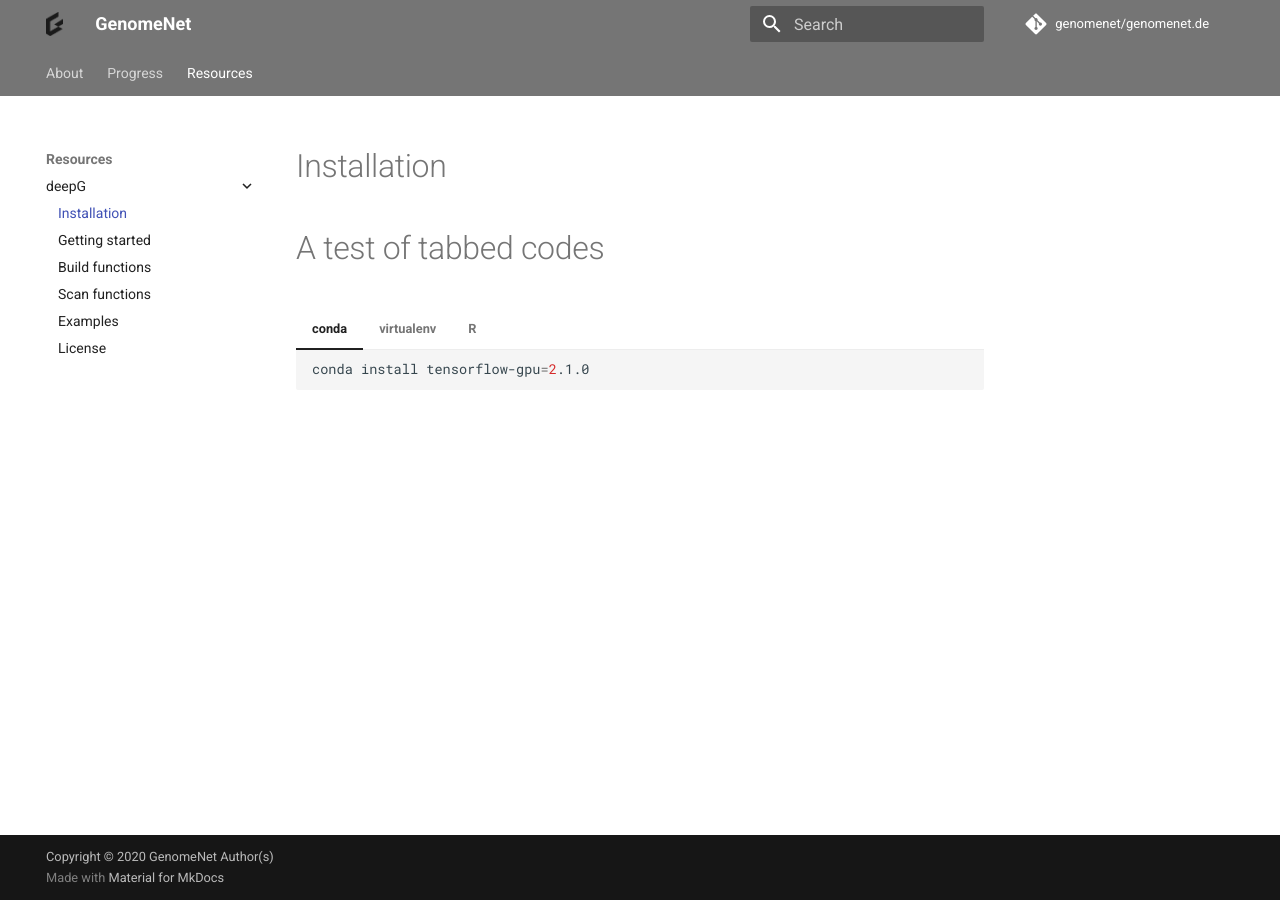
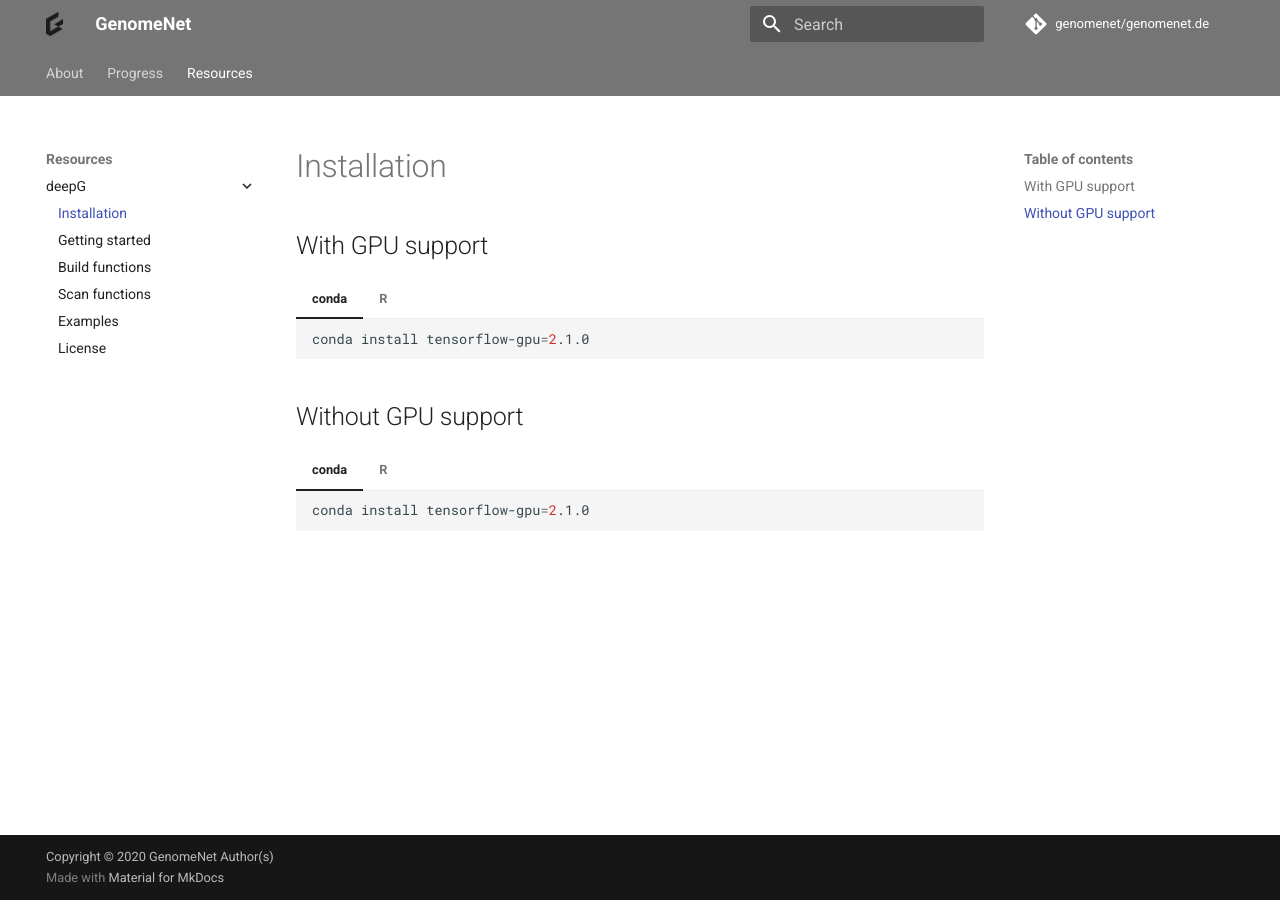
Before and after one commit to GenomeNet/genomenet.de, an MkDocs documentation site: the page built from docs/deepG/installation.md, in a window 1280 px wide. Built offline with MkDocs 1.6.1 and Material for MkDocs 9.7.7, drawn with Linux system fonts in a browser that asks for light colours; comment, search, counter and statistics services are not loaded.

Commit message:
Update installation.md

````diff
--- a/docs/deepG/installation.md
+++ b/docs/deepG/installation.md
@@ -1,20 +1,31 @@
 # Installation
 
 
-# A test of tabbed codes
+## With GPU support
 
 === "conda"
     ``` bash
     conda install tensorflow-gpu=2.1.0
     ```
 
-=== "virtualenv"
+=== "R"
+    ``` r
+    install.packages("tensorflow")
+    tensorflow::install_tensorflow(version = "2.1.0-gpu")
+    ```
+    `install_tensorflow` is a wraper around `reticulate::py_install`. Please refer to [Installing Python Packages](https://rstudio.github.io/reticulate/articles/python_packages.html) for more information.
+
+
+## Without GPU support
+
+=== "conda"
     ``` bash
-    # todo
+    conda install tensorflow-gpu=2.1.0
     ```
 
 === "R"
     ``` r
-    install.packages("keras")
-    keras::install_tensorflow()
+    install.packages("tensorflow")
+    tensorflow::install_tensorflow(version = "2.1.0")
     ```
+    `install_tensorflow` is a wraper around `reticulate::py_install`. Please refer to [Installing Python Packages](https://rstudio.github.io/reticulate/articles/python_packages.html) for more information.
````
